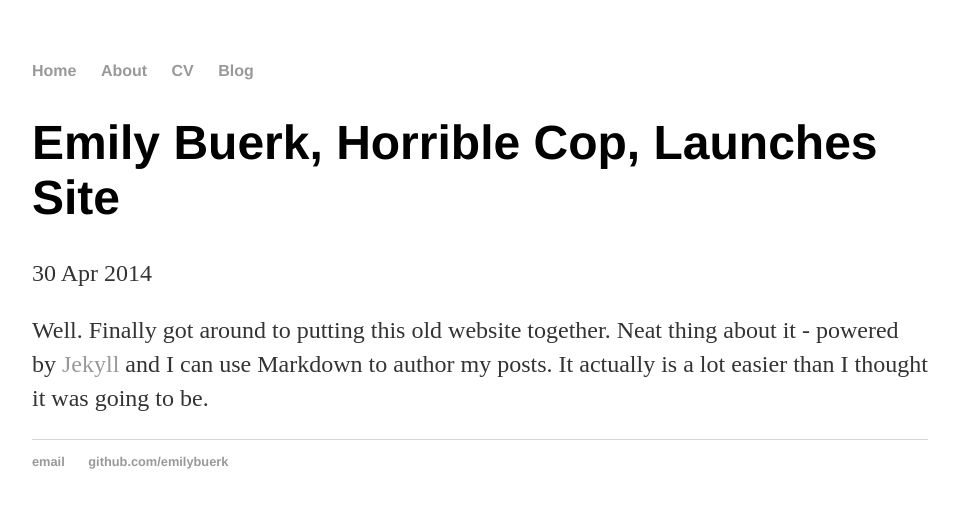
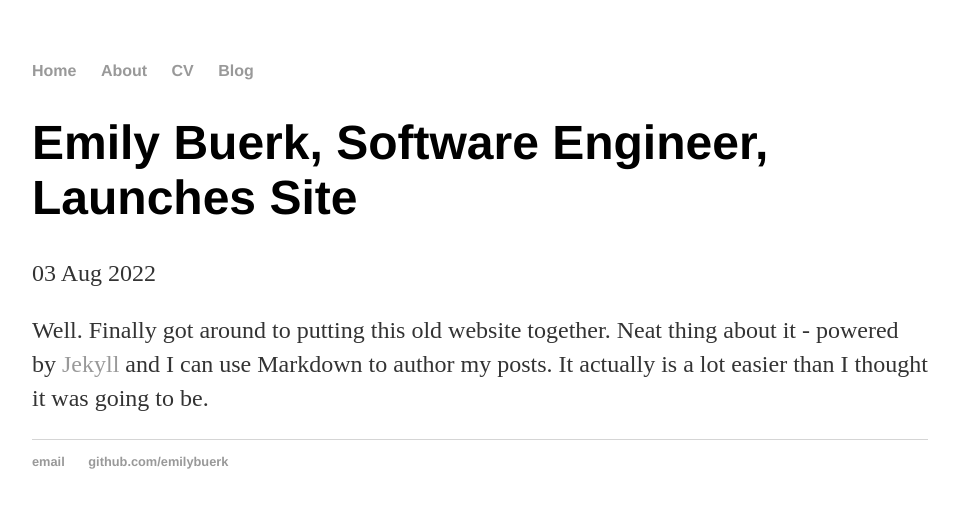
Before and after one commit to emilybuerk/emilybuerk.github.io, a Jekyll site: the page built from _posts/2014-04-30-hank-quinlan-site-launched.md, in a window 1280 px wide. Shown: the top 508 px of the page, without its empty margins (160-1116 px from the left). Built offline with Jekyll 4.4.1, drawn with Linux system fonts in a browser that asks for light colours.

Commit message:
bio changes

```diff
--- a/_posts/2014-04-30-hank-quinlan-site-launched.md
+++ b/_posts/2014-04-30-hank-quinlan-site-launched.md
@@ -1,7 +1,7 @@
 ---
 layout: post
-title: "Emily Buerk, Horrible Cop, Launches Site"
-date: 2014-04-30
+title: "Emily Buerk, Software Engineer, Launches Site"
+date: 2022-08-3
 ---
 
 Well. Finally got around to putting this old website together. Neat thing about it - powered by [Jekyll](http://jekyllrb.com) and I can use Markdown to author my posts. It actually is a lot easier than I thought it was going to be.
--- a/index.html
+++ b/index.html
@@ -5,5 +5,5 @@
 
 		<div class="blurb">
 			<h1>Hi there, I'm Emily Buerk!</h1>
-			<p>I'm best known as the horrible cop from <em>A Touch of Evil</em>. Don't trust me. <a href="/about">Read more about my life...</a></p>
+			<p>I'm a Software Engineer from <em>Chicago, IL</em>. I'm currently searching for full time Software Engineering positions to begin in Summer/Fall 2023. <a href="/about">Read more about my life...</a></p>
 		</div>
```
